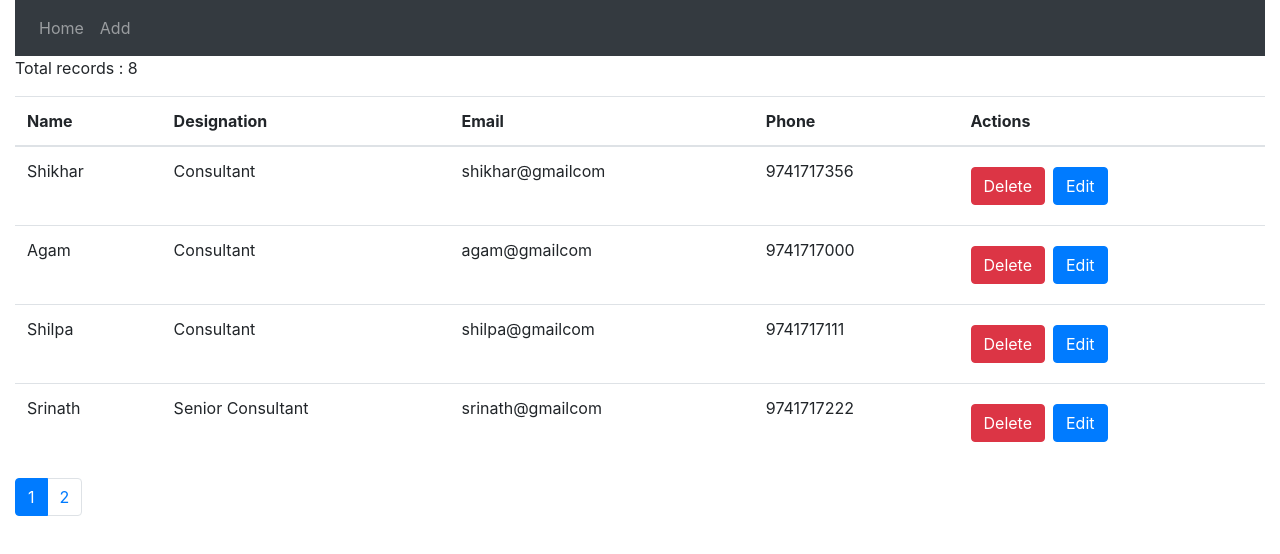
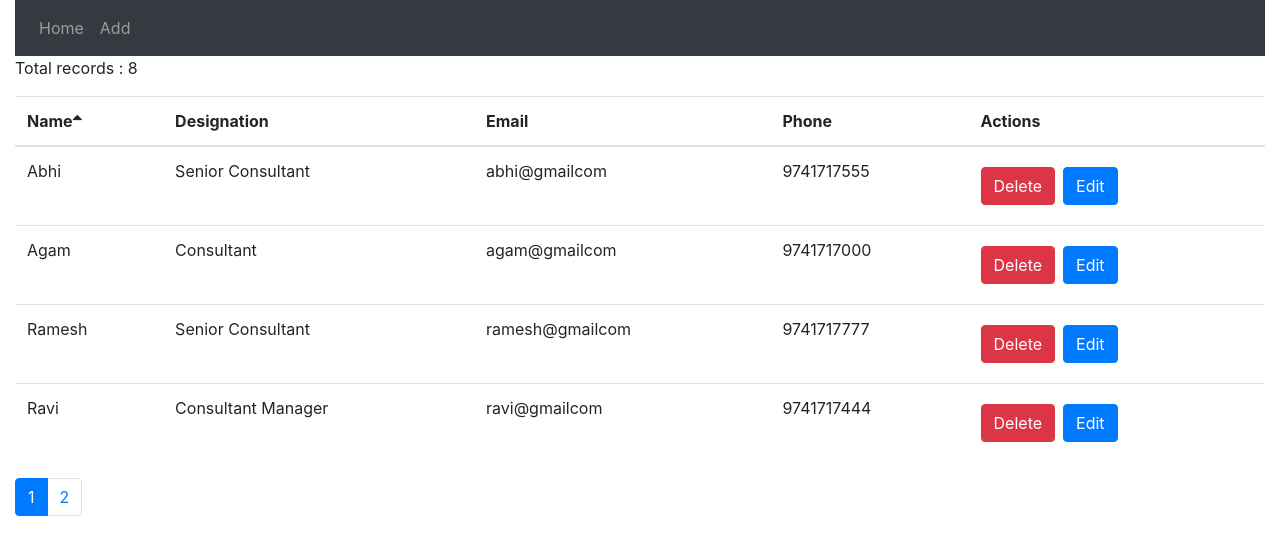
Before and after one commit to ShikharBh/employeemanagement, a React (Create React App) app: page / in a window 1280 px wide. Shown: the top 554 px of the page. Built offline with nearby package versions, Linux system fonts and the light colour scheme.

Commit message:
Column sorting

```diff
--- /dev/null
+++ b/src/components/employeesTable/employeesTable.jsx
@@ -0,0 +1,70 @@
+import React from "react";
+import ModalItem from "../../common/modal/modal";
+
+const EmployeesTable = (props) => {
+  const { employees, onDelete, onEdit, onSort, sortColumn } = props;
+
+  const raiseSort = (column) => {
+    const sort = { ...sortColumn };
+    if (sort.column === column) {
+      sort.order = sort.order === "asc" ? "desc" : "asc";
+    } else {
+      sort.column = column;
+      sort.order = "asc";
+    }
+
+    onSort(sort);
+  };
+
+  const renderSortIcon = (column) => {
+    if (sortColumn.column !== column) return null;
+    if (sortColumn.order === "asc") {
+      return <i className="fa fa-sort-asc"></i>;
+    }
+    return <i className="fa fa-sort-desc"></i>;
+  };
+
+  return (
+    <table className="table">
+      <thead>
+        <tr>
+          <th className="clickable" onClick={() => raiseSort("name")}>
+            Name{renderSortIcon("name")}
+          </th>
+          <th className="clickable" onClick={() => raiseSort("position.name")}>
+            Designation{renderSortIcon("position.name")}
+          </th>
+          <th>Email</th>
+          <th>Phone</th>
+          <th>Actions</th>
+        </tr>
+      </thead>
+      <tbody>
+        {employees.map((employee) => (
+          <tr key={employee._id}>
+            <td>{employee.name}</td>
+            <td>{employee.position.name}</td>
+            <td>{employee.Email}</td>
+            <td>{employee.phoneNumber}</td>
+            <td>
+              <ModalItem
+                onDelete={onDelete}
+                employee={employee}
+                action="Delete"
+              />
+
+              <button
+                onClick={() => onEdit(employee)}
+                className="btn btn-primary m-2"
+              >
+                Edit
+              </button>
+            </td>
+          </tr>
+        ))}
+      </tbody>
+    </table>
+  );
+};
+
+export default EmployeesTable;
--- a/src/components/homePage/homePage.jsx
+++ b/src/components/homePage/homePage.jsx
@@ -1,12 +1,17 @@
 import React, { useState } from "react";
-import ModalItem from "../../common/modal/modal";
 import Pagination from "./../../common/pagination/pagination";
 import { getEmployees } from "..//../services/fakeEmployeeService";
 import Paginate from "./../../ultis/paginate";
+import EmployeesTable from "./../employeesTable/employeesTable";
+import _ from "lodash";
 
 function Home() {
   const [allEmployees, setallEmployee] = useState(getEmployees());
   const [currentPage, setcurrentPage] = useState(1);
+  const [sortColumn, setsortColumn] = useState({
+    column: "name",
+    order: "asc",
+  });
   const pageSize = 4;
   const { length: count } = allEmployees;
 
@@ -19,53 +24,34 @@ function Home() {
     setallEmployee(updatedEmployees);
   };
 
+  const handleSort = (sort) => {
+    setsortColumn(sort);
+  };
+
   if (count === 0) {
     return <p>No records</p>;
   }
 
-  const employees = Paginate(allEmployees, currentPage, pageSize);
-  if(employees.length === 0){
-    setcurrentPage(currentPage-1)
+  const sortEmployee = _.orderBy(
+    allEmployees,
+    [sortColumn.column],
+    [sortColumn.order]
+  );
+
+  const employees = Paginate(sortEmployee, currentPage, pageSize);
+  if (employees.length === 0) {
+    setcurrentPage(currentPage - 1);
   }
 
   return (
     <React.Fragment>
       <p>Total records : {count}</p>
-      <table className="table">
-        <thead>
-          <tr>
-            <th>Name</th>
-            <th>Designation</th>
-            <th>Email</th>
-            <th>Phone</th>
-            <th>Actions</th>
-          </tr>
-        </thead>
-        <tbody>
-          {employees.map((employee) => (
-            <tr key={employee._id}>
-              <td>{employee.name}</td>
-              <td>{employee.position.name}</td>
-              <td>{employee.Email}</td>
-              <td>{employee.phoneNumber}</td>
-              <td>
-                <ModalItem
-                  onDelete={handleDelete}
-                  employee={employee}
-                  action="Delete"
-                />
-
-                <button
-                  onClick={() => this.handleEdit(employee)}
-                  className="btn btn-primary m-2"
-                >
-                  Edit
-                </button>
-              </td>
-            </tr>
-          ))}
-        </tbody>
-      </table>
+      <EmployeesTable
+        employees={employees}
+        sortColumn={sortColumn}
+        onDelete={handleDelete}
+        onSort={handleSort}
+      />
       <Pagination
         itemsCount={count}
         pageSize={pageSize}
--- a/src/index.css
+++ b/src/index.css
@@ -11,3 +11,7 @@ code {
   font-family: source-code-pro, Menlo, Monaco, Consolas, 'Courier New',
     monospace;
 }
+
+.clickable{
+  cursor: pointer;
+}
```
Also changed, not shown: src/common/tableHeader/tableHeader.jsx (added, +26 -0 lines).
